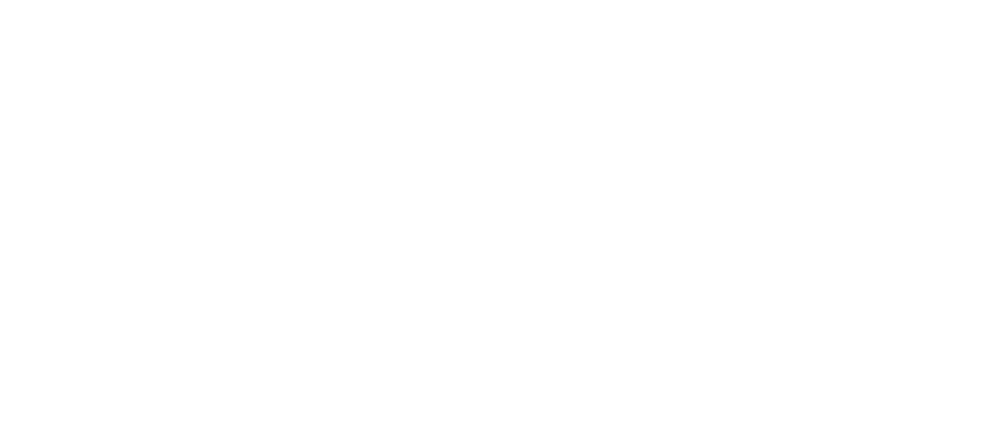
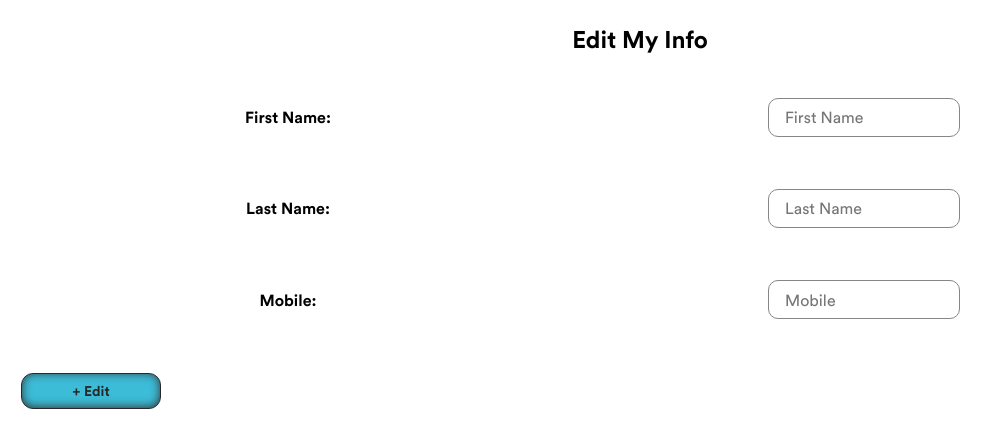
Before and after one commit to HoMieDevs/Homie-portal-frontend, a React (Create React App) app: page /editmyinfo in a window 1280 px wide. Shown: the top 448 px of the page, without its empty margins (0-1002 px from the left). Built offline with nearby package versions, Linux system fonts and the light colour scheme; no server answers; sample sign-in values are in the browser's storage.

Commit message:
Edit my info page working

```diff
--- a/src/App.js
+++ b/src/App.js
@@ -5,6 +5,7 @@
 import Roster from "./Roster";
 import RosterAddStaff from "./RosterAddStaff";
 import RosterAdd from "./RosterAdd";
+import EditMyInfo from "./EditMyInfo";
 import RosterAdmin from "./RosterAdmin";
 import { BrowserRouter, Route, Redirect } from "react-router-dom";
 import { library } from "@fortawesome/fontawesome-svg-core";
@@ -82,6 +83,7 @@
             <PrivateRoute path="/myinfo" component={MyInfo} />
             <PrivateRoute path="/report" component={ReportHours} />
             <PrivateRoute path="/roster/:id" component={Roster} />
+            <PrivateRoute exact path="/editmyinfo" component={EditMyInfo} />
             <PrivateRoute
               path="/rosteraddstaff/:id"
               component={RosterAddStaff}
--- a/src/Approvals.js
+++ b/src/Approvals.js
@@ -16,13 +16,27 @@
     const staffUrl = "http://localhost:5000/crew/users"
     axios.get(staffUrl)
       .then(resp => {
+        // const sorted = allStaff.map(s => {
+        //   s.unavailability.sort((a, b) => {
+        //     return a.date > b.date ?  -1 : a.date < b.date ? 1 : 0
+        //   })
+        // })
+        // console.log(sorted)
         this.setState({ staffSchema: resp.data })
       })
   }
 
+  // componentDidUpdate = () => {
+  //   const staffUrl = "http://localhost:5000/crew/users"
+  //   axios.get(staffUrl)
+  //     .then(resp => {
+  //       this.setState({ staffSchema: resp.data })
+  //     })
+  // }
+
   changeApproved = (id, unid) => {
     const unUrl = `http://localhost:5000/auth/unavailabilityapprove/${id}/${unid}`
-    // const unUrl = `${process.env.REACT_APP_API_URL}/${id}/${unid}`
+    // const unUrl = `${process.env.REACT_APP_API_URL}/auth/unavailabilityapprove/${id}/${unid}`
 
     const data = true
     axios.put(unUrl, data)
@@ -38,16 +52,17 @@
 
   rejectUn = (id, unid) => {
     const unUrl = `http://localhost:5000/auth/unavailability/${id}/${unid}`
-    // const unUrl = `${process.env.REACT_APP_API_URL}/${id}/${unid}`
+    // const unUrl = `${process.env.REACT_APP_API_URL}/auth/unavailability/${id}/${unid}`
+    console.log(unid)
 
     const data = true
     axios.delete(unUrl, data)
       .then(resp => {
-        this.setState({ message: 'unavailability approved', error: null})
+        this.setState({ message: 'unavailability rejected', error: null})
       })
       .catch(err => {
         if (err.response === 403) {
-          this.setState({ error: 'unavailability was not approved', message: null})
+          this.setState({ error: 'unavailability was not rejected', message: null})
         }
       })
   }
--- /dev/null
+++ b/src/EditMyInfo.js
@@ -0,0 +1,94 @@
+import React, { Component } from "react";
+import axios from "axios";
+import "./css/Register.css";
+axios.defaults.withCredentials = true;
+
+export default class EditMyInfo extends Component {
+  state = {};
+
+  handleInputChange = e => {
+    const { value, id } = e.currentTarget;
+    this.setState({ [id]: value });
+  };
+
+  componentDidMount = () => {
+    const myUrl = `http://localhost:5000/auth/me`
+    // const myUrl = `${process.env.REACT_APP_DEV_API_URL}/auth/me`
+    // console.log(myUrl)
+    // const myUrl = `${process.env.REACT_APP_API_URL}/auth/me`;
+    axios.get(myUrl).then(resp => {
+      const { _id } = resp.data;
+      this.setState({ _id });
+    });
+  };
+
+  submitForm = e => {
+    e.preventDefault();
+    // console.log(this.state)
+    const { firstName, lastName, mobile } = this.state;
+    const id = this.state._id
+    // const url = `http://localhost:5000/auth/user/${id}`;
+    const url = `${process.env.REACT_APP_DEV_API_URL}/auth/user/${id}`
+    console.log(url)
+    // const url = `${process.env.REACT_APP_API_URL}/auth/user/${id}`;
+    const data = { firstName, lastName, mobile };
+    axios
+      .put(url, data)
+      .then(resp => {
+        console.log(resp);
+        this.setState({ message: `${firstName} has been updated`, error: null });
+      })
+      .catch(err => {
+        if (err.response === 403) {
+          this.setState({ error: "Update Unsuccessful", message: null });
+        }
+      });
+  };
+
+  render() {
+    const { error, message } = this.state;
+    return (
+      <div className="register">
+        <h3 className="registerH3">Edit My Info</h3>
+        <form className="registerForm">
+          <div className="registerField">
+            <label htmlFor="firstName">First Name:</label>
+            <input
+              type="text"
+              id="firstName"
+              placeholder="First Name"
+              onFocus={e => (e.target.placeholder = "")}
+              onBlur={e => (e.target.placeholder = "First Name")}
+              onChange={this.handleInputChange}
+            />
+          </div>
+          <div className="registerField">
+            <label htmlFor="lastName"> Last Name:</label>
+            <input
+              type="text"
+              id="lastName"
+              placeholder="Last Name"
+              onFocus={e => (e.target.placeholder = "")}
+              onBlur={e => (e.target.placeholder = "Last Name")}
+              onChange={this.handleInputChange}
+            />
+          </div>
+          <div className="registerField">
+            <label htmlFor="mobile">Mobile: </label>
+            <input
+              type="string"
+              id="mobile"
+              onChange={this.handleInputChange}
+              placeholder="Mobile"
+              onFocus={e => (e.target.placeholder = "")}
+              onBlur={e => (e.target.placeholder = "Mobile")}
+            />
+          </div>
+          <button className="editStaffBtn" onClick={this.submitForm}>+ Edit</button>
+        </form>
+        {error && <p>{error}</p>}
+        {message && <p>{message}</p>}
+      </div>
+    );
+  }
+}
--- a/src/MyInfo.js
+++ b/src/MyInfo.js
@@ -1,6 +1,7 @@
 import React, { Component, Fragment } from "react";
 import axios from "axios";
 import Navigation from "./Navigation";
+// import EditMyInfo from "./EditMyInfo";
 import "./css/MyInfo.css";
 import { FontAwesomeIcon } from "@fortawesome/react-fontawesome";
 axios.defaults.withCredentials = true;
@@ -14,16 +15,33 @@
   };
 
   componentDidMount = () => {
-    const myUrl = `${process.env.REACT_APP_DEV_API_URL}/auth/me`
+    const myUrl = `http://localhost:5000/auth/me`
+    // const myUrl = `${process.env.REACT_APP_DEV_API_URL}/auth/me`
     // const myUrl = `${process.env.REACT_APP_API_URL}/auth/me`;
     axios.get(myUrl).then(resp => {
-      const { firstName, lastName, email, mobile } = resp.data;
-      this.setState({ firstName, lastName, email, mobile });
+      const { _id, firstName, lastName, email, mobile } = resp.data;
+      this.setState({ _id, firstName, lastName, email, mobile });
     });
   };
 
+  editInfo = (id) => {
+    const url = `http://localhost:5000/auth/user/${id}`
+    // const url = `${process.env.REACT_APP_API_URL}/user/${id}`
+
+    const data = true
+    axios.delete(url, data)
+      .then(resp => {
+        this.setState({ message: 'information ', error: null})
+      })
+      .catch(err => {
+        if (err.response === 403) {
+          this.setState({ error: 'information not updated', message: null})
+        }
+      })
+  }
+
   render() {
-    const { firstName, lastName, email, mobile } = this.state;
+    const { _id, firstName, lastName, email, mobile } = this.state;
     console.log(mobile);
     return (
       <Fragment>
@@ -42,7 +60,7 @@
           <p>Mobile:</p>
           <p>{mobile === undefined ? "-" : mobile}</p>
         </div>
-        <button>Edit</button>
+        <button onClick={() => this.editInfo(_id)}>Edit</button>
       </Fragment>
     );
   }
```
Also changed, not shown: 1 other file (tests, documents, lock files or other folders).
